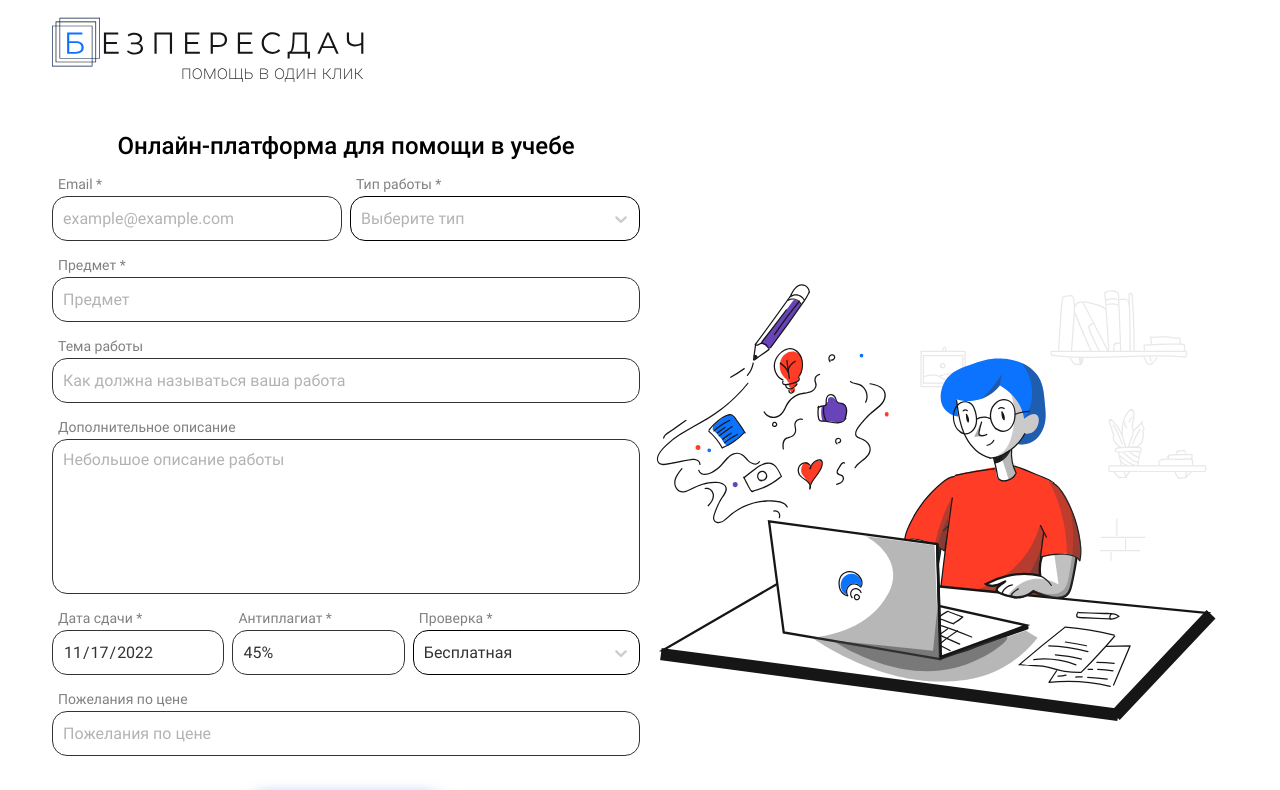
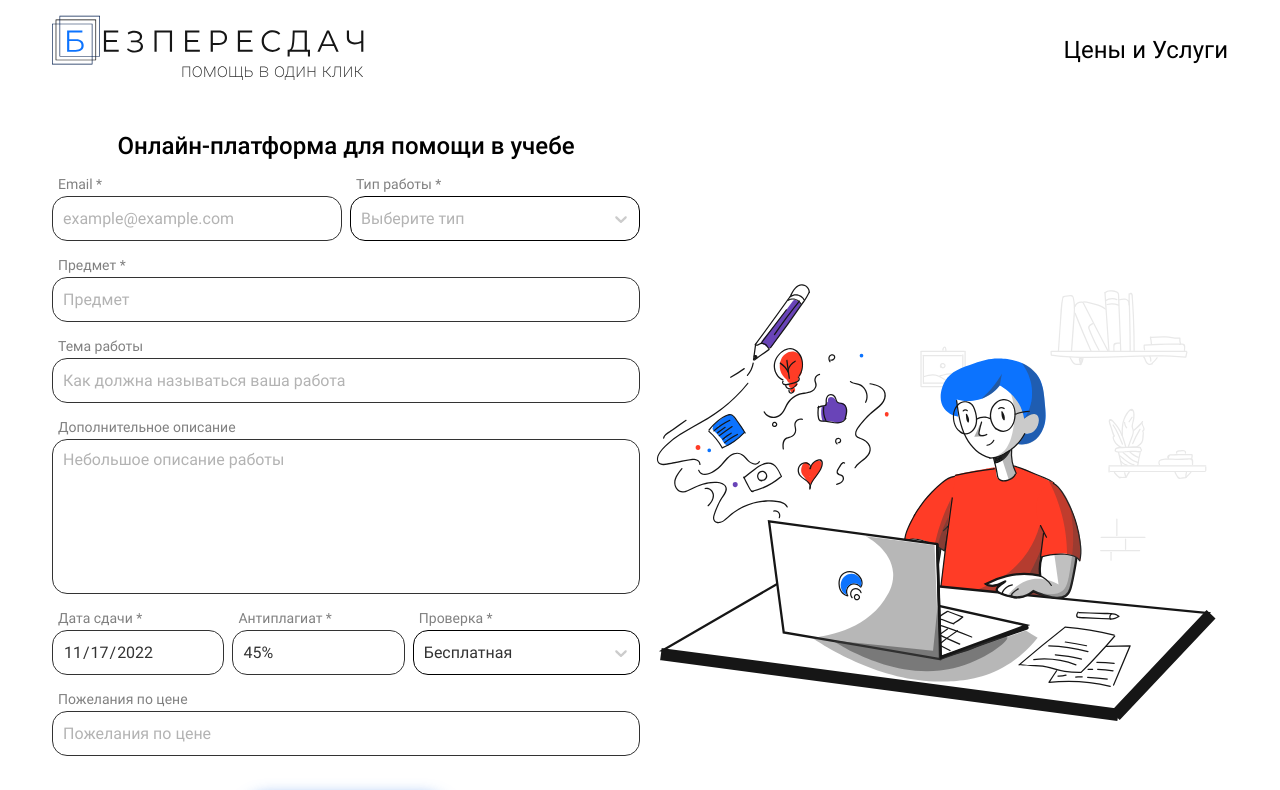
Before and after one commit to bezperesdach/bezperesdach_frontend, a Next.js app: page / in a window 1280 px wide. Shown: the top 790 px of the page. Built offline with nearby package versions, Linux system fonts and the light colour scheme.

Commit message:
feat: navbar menu links

```diff
--- a/components/navbar/navbar.module.css
+++ b/components/navbar/navbar.module.css
@@ -1,8 +1,19 @@
 .navbar {
+  display: flex;
+  justify-content: space-between;
+  align-items: center;
   height: 100px;
-  justify-content: flex-start;
   margin: 0 auto;
   max-width: 1240px;
+}
+
+.menu {
+  display: flex;
+  gap: 24px;
+  font-size: 24px;
+}
+
+.link {
 }
 
 @media screen and (max-width: 1366px) {
--- a/components/navbar/navbar.tsx
+++ b/components/navbar/navbar.tsx
@@ -1,17 +1,24 @@
 import React from "react";
 import Image from "next/image";
 import Link from "next/link";
+import { useRouter } from "next/router";
 
 import logo from "public/logo.svg";
 
 import styles from "./navbar.module.css";
 
 export const Navbar = () => {
+  const router = useRouter();
   return (
     <header className={styles.navbar}>
       <Link href="/">
         <Image src={logo} height={100} width={320} alt="logo" />
       </Link>
+      <div className={styles.menu}>
+        <Link href="/price" className={styles.link} style={router.pathname == "/price" ? { fontWeight: "bold" } : {}}>
+          Цены и Услуги
+        </Link>
+      </div>
     </header>
   );
 };
```
